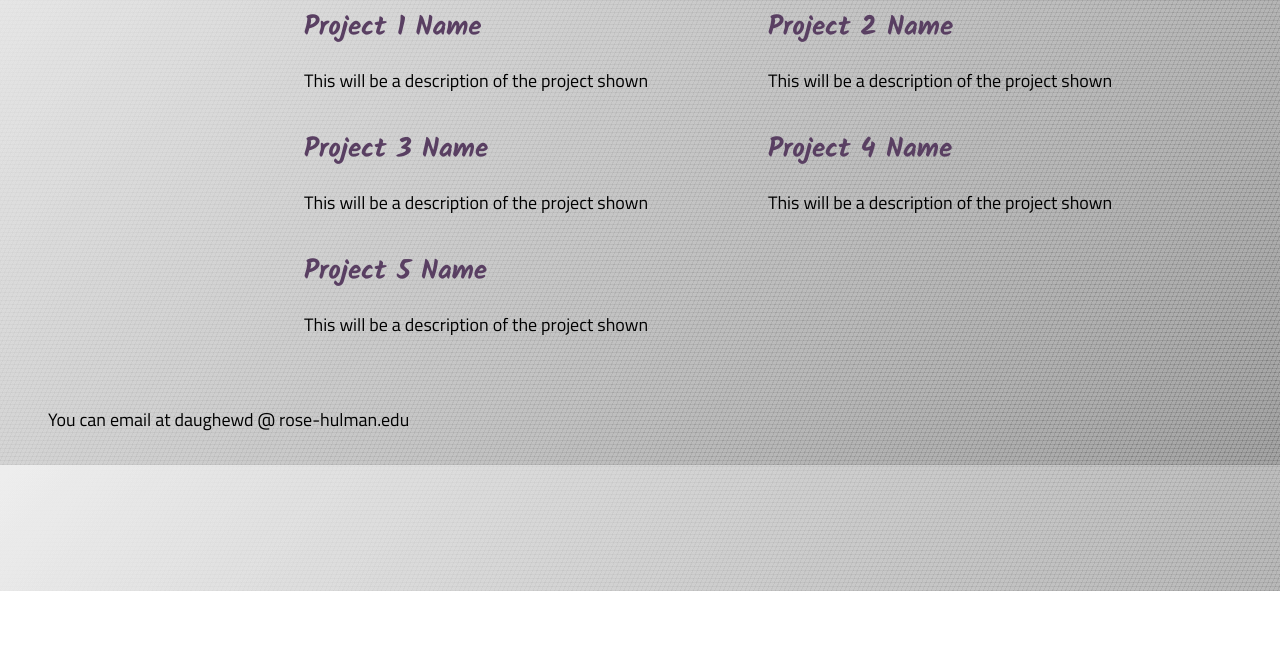
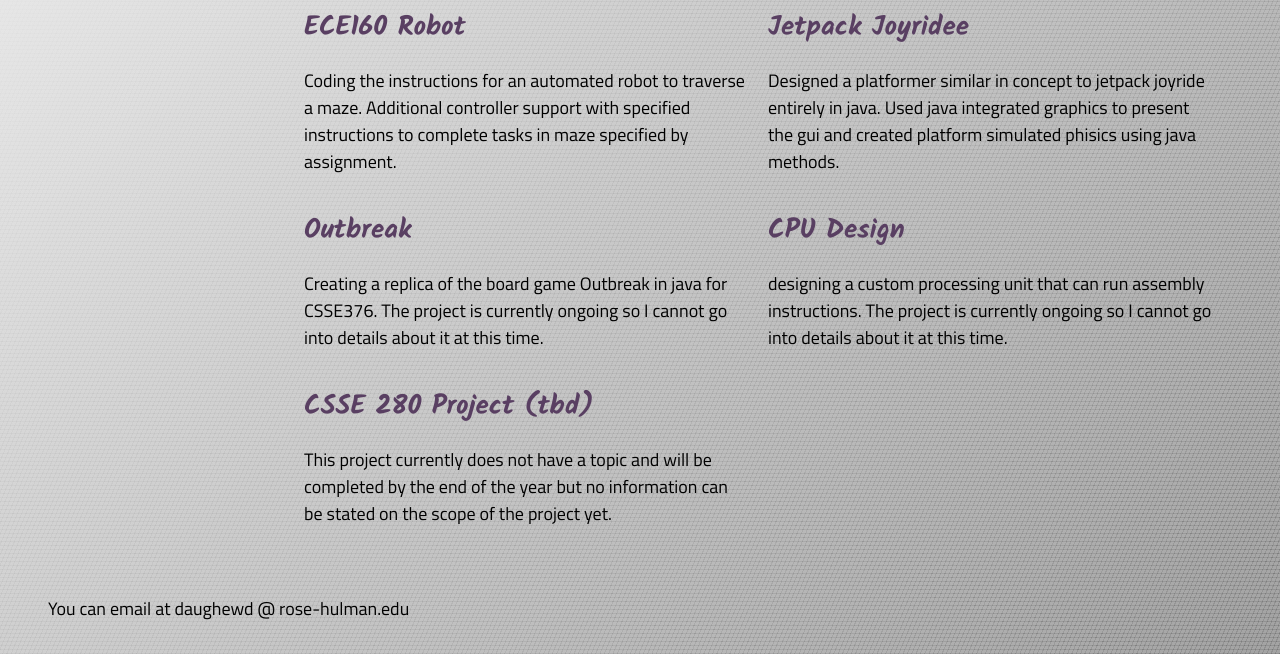
Before and after one commit to rhit-daughewd/daughewd.github.io, a plain HTML site: page portfolio.html in a window 1280 px wide. Shown: the part 209-863 px from the top of the page. Before the commit the page ends 800 px from the top, so only its background shows below. Drawn offline with Linux system fonts and the light colour scheme.

Commit message:
personalizing

```diff
--- a/portfolio.html
+++ b/portfolio.html
@@ -23,27 +23,27 @@
         </nav>
         <main>
 
-        <h1>William Daugherty Portfolio</h1>
+        <h1>Project Portfolio</h1>
         <ul id="portfolioItems">
             <li>
-                <h2>Project 1 Name</h2>
-                <p>This will be a description of the project shown</p>
+                <h2>ECE160 Robot</h2>
+                <p>Coding the instructions for an automated robot to traverse a maze. Additional controller support with specified instructions to complete tasks in maze specified by assignment.</p>
             </li>
             <li>
-                <h2>Project 2 Name</h2>
-                <p>This will be a description of the project shown</p>
+                <h2>Jetpack Joyridee</h2>
+                <p>Designed a platformer similar in concept to jetpack joyride entirely in java. Used java integrated graphics to present the gui and created platform simulated phisics using java methods.</p>
             </li>
             <li>
-                <h2>Project 3 Name</h2>
-                <p>This will be a description of the project shown</p>
+                <h2>Outbreak</h2>
+                <p>Creating a replica of the board game Outbreak in java for CSSE376. The project is currently ongoing so I cannot go into details about it at this time.</p>
             </li>
             <li>
-                <h2>Project 4 Name</h2>
-                <p>This will be a description of the project shown</p>
+                <h2>CPU Design</h2>
+                <p>designing a custom processing unit that can run assembly instructions. The project is currently ongoing so I cannot go into details about it at this time.</p>
             </li>
             <li>
-                <h2>Project 5 Name</h2>
-                <p>This will be a description of the project shown</p>
+                <h2>CSSE 280 Project (tbd)</h2>
+                <p>This project currently does not have a topic and will be completed by the end of the year but no information can be stated on the scope of the project yet.</p>
             </li>
         </ul>
         </main>
```
Also changed, not shown: index.html (+2 -2 lines), resume.html (+2 -2 lines).
